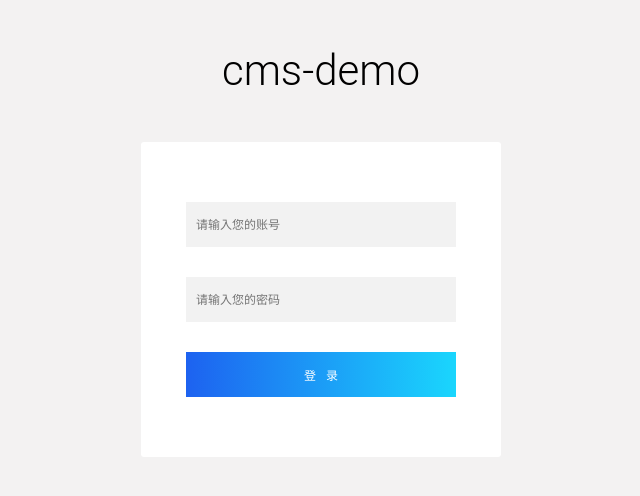
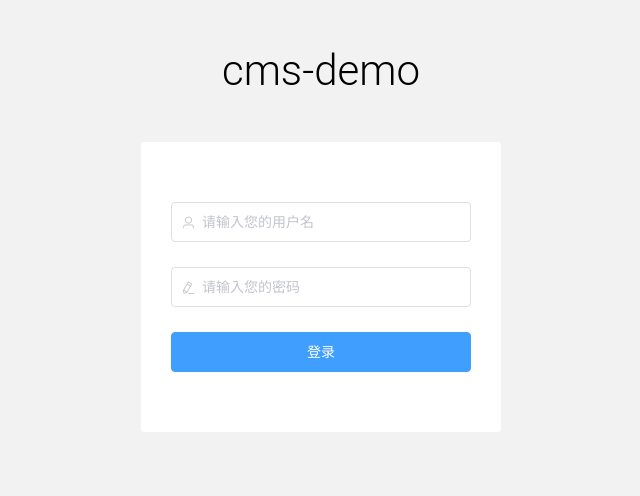
Before and after one commit to cxz991125/cmsDemo, a Vue app: page /#/ in a window 1280 px wide. Shown: the top 496 px of the page, without its empty margins (319-959 px from the left). Built offline with nearby package versions, Linux system fonts and the light colour scheme; the HTML template or start-up script is replaced by a standard one.

Commit message:
增加elementui

```diff
--- a/package.json
+++ b/package.json
@@ -16,6 +16,7 @@
     "babel-eslint": "^10.0.2",
     "clean-webpack-plugin": "^3.0.0",
     "css-loader": "^3.0.0",
+    "element-ui": "^2.10.1",
     "eslint": "^6.0.1",
     "eslint-config-standard": "^12.0.0",
     "eslint-friendly-formatter": "^4.0.1",
@@ -27,6 +28,7 @@
     "eslint-plugin-standard": "^4.0.0",
     "express": "^4.17.1",
     "extract-text-webpack-plugin": "^3.0.2",
+    "file-loader": "^4.0.0",
     "html-webpack-plugin": "^3.2.0",
     "node-sass": "^4.12.0",
     "postcss-loader": "^3.0.0",
--- a/src/main.js
+++ b/src/main.js
@@ -2,8 +2,11 @@ import Vue from 'vue'
 import App from './App'
 import router from './router'
 import store from './store'
+import ElementUi from 'element-ui'
+import 'element-ui/lib/theme-chalk/index.css'
 import './util/global'
 
+Vue.use(ElementUi)
 
 new Vue({
     router,
--- a/src/pages/login.vue
+++ b/src/pages/login.vue
@@ -2,17 +2,34 @@
     <div class="login-container">
         <h1 class="title">cms-demo</h1>
         <div class="from">
-            <input type="text" placeholder="请输入您的账号">
-            <input type="password" placeholder="请输入您的密码">
-            <input type="button" value="登录" class="btn" @click="submit">
+            <el-input
+            v-model="userName"
+            prefix-icon="el-icon-user"
+            placeholder="请输入您的用户名"></el-input>
+            <el-input v-model="password"
+            prefix-icon="el-icon-edit"
+            placeholder="请输入您的密码" show-password></el-input>
+            <el-button type="primary" @click="submit">登录</el-button>
         </div>
     </div>
 </template>
 
 <script>
 export default {
+    data(){
+        return{
+            userName:'',
+            password:'',
+            medium:'medium'
+        }
+    },
     methods:{
         submit(){
+            this.$message({
+                message: '登录成功~',
+                type: 'success'
+            })
+
             this.$router.push('./home')
         }
     }
@@ -39,24 +56,10 @@ export default {
             border-top-right-radius: 3px
             border-bottom-left-radius: 3px
             border-bottom-right-radius: 3px
-            .btn
-                margin-top 30px
-                background:linear-gradient(-90deg,rgba(26,214,253,1),rgba(29,98,240,1));
-                color white
-                cursor:pointer
-                letter-spacing 10px
-                text-indent 10px
-                &:hover
-                    opacity .7
-            input
-                width 90%
-                background #f2f2f2
-                font-size 12px
-                height 45px
-                padding 0 10px
-                box-sizing border-box
-                &:nth-child(2)
-                    margin-top 30px
+            .el-input
+                margin-bottom 25px
+            .el-button
+                width 100%
 
 
 
```
Also changed, not shown: webpack/dev.config.js (+12 -1 lines).
